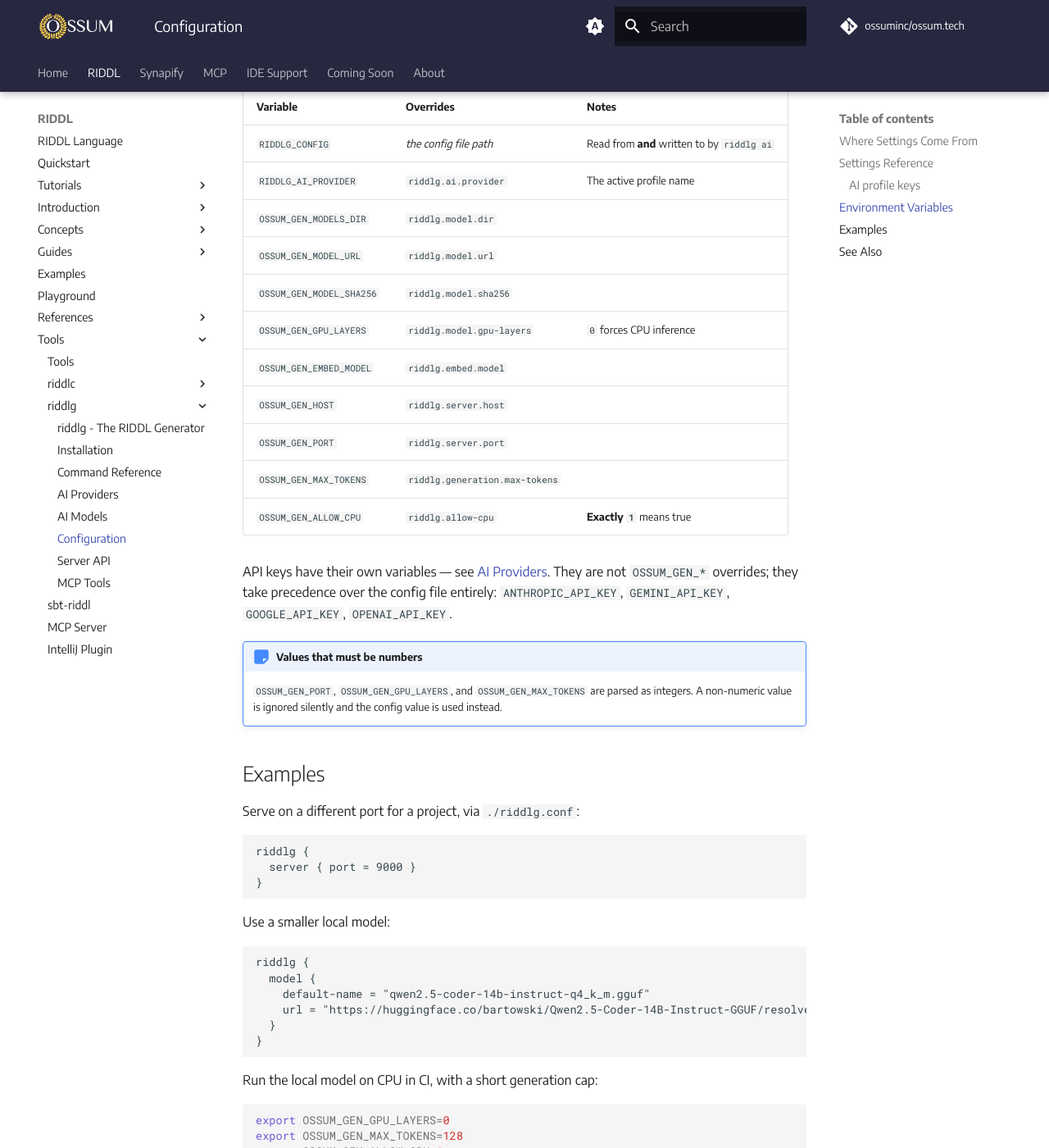
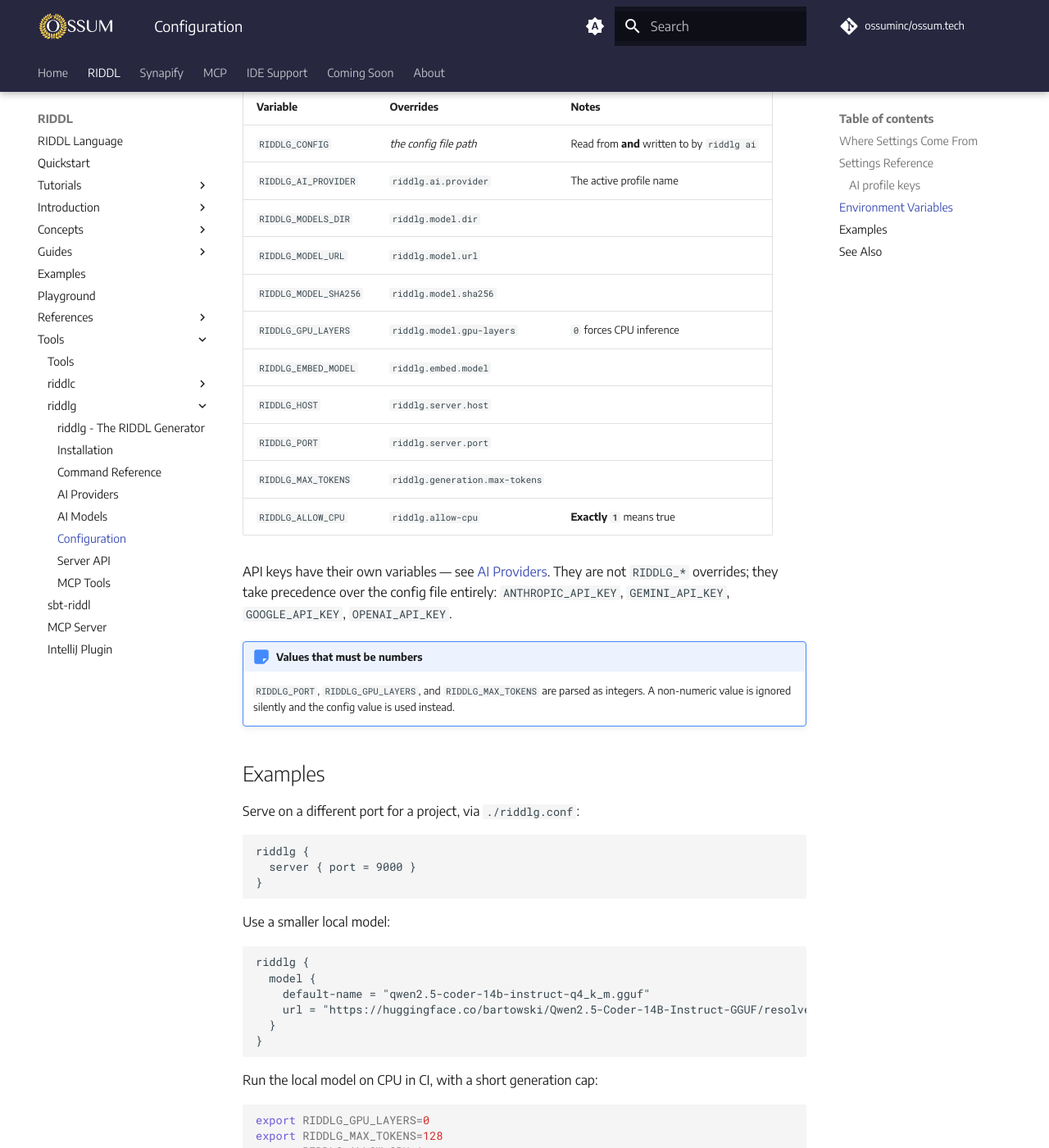
Before and after one commit to ossuminc/ossum.tech, an MkDocs documentation site: the page built from docs/riddl/tools/riddlg/configuration.md, in a window 1280 px wide and 1400 px high, scrolled down 3340 px. Shown: the whole window at 82% size. Built offline with MkDocs 1.6.1 and Material for MkDocs 9.7.7, drawn with Linux system fonts in a browser that asks for light colours; comment, search, counter and statistics services are not loaded; some of the changed text lies outside the part shown.

Commit message:
riddlg docs: rename env vars OSSUM_GEN_* -> RIDDLG_*
Match riddl-generator's unified RIDDLG_ prefix. Updates the riddlg
configuration and models pages plus the notebook.

Preserved the two historical references to OSSUM_GEN_LICENSE (the
removed 0.3.x offline-license token) in the migration note and the
notebook — that var never existed under a RIDDLG_ name.

````diff
--- a/docs/riddl/tools/riddlg/configuration.md
+++ b/docs/riddl/tools/riddlg/configuration.md
@@ -22,7 +22,7 @@
 Settings resolve in this order, **highest precedence first**:
 
 1. **CLI flags** — override everything, at the call site
-2. **`OSSUM_GEN_*` environment variables** — one setting each
+2. **`RIDDLG_*` environment variables** — one setting each
 3. **Config files** — see below
 4. **Baked-in defaults**
 
@@ -149,23 +149,23 @@
 |----------|-----------|-------|
 | `RIDDLG_CONFIG` | *the config file path* | Read from **and** written to by `riddlg ai` |
 | `RIDDLG_AI_PROVIDER` | `riddlg.ai.provider` | The active profile name |
-| `OSSUM_GEN_MODELS_DIR` | `riddlg.model.dir` | |
-| `OSSUM_GEN_MODEL_URL` | `riddlg.model.url` | |
-| `OSSUM_GEN_MODEL_SHA256` | `riddlg.model.sha256` | |
-| `OSSUM_GEN_GPU_LAYERS` | `riddlg.model.gpu-layers` | `0` forces CPU inference |
-| `OSSUM_GEN_EMBED_MODEL` | `riddlg.embed.model` | |
-| `OSSUM_GEN_HOST` | `riddlg.server.host` | |
-| `OSSUM_GEN_PORT` | `riddlg.server.port` | |
-| `OSSUM_GEN_MAX_TOKENS` | `riddlg.generation.max-tokens` | |
-| `OSSUM_GEN_ALLOW_CPU` | `riddlg.allow-cpu` | **Exactly `1`** means true |
+| `RIDDLG_MODELS_DIR` | `riddlg.model.dir` | |
+| `RIDDLG_MODEL_URL` | `riddlg.model.url` | |
+| `RIDDLG_MODEL_SHA256` | `riddlg.model.sha256` | |
+| `RIDDLG_GPU_LAYERS` | `riddlg.model.gpu-layers` | `0` forces CPU inference |
+| `RIDDLG_EMBED_MODEL` | `riddlg.embed.model` | |
+| `RIDDLG_HOST` | `riddlg.server.host` | |
+| `RIDDLG_PORT` | `riddlg.server.port` | |
+| `RIDDLG_MAX_TOKENS` | `riddlg.generation.max-tokens` | |
+| `RIDDLG_ALLOW_CPU` | `riddlg.allow-cpu` | **Exactly `1`** means true |
 
 API keys have their own variables — see
-[AI Providers](ai-providers.md#precedence). They are not `OSSUM_GEN_*`
+[AI Providers](ai-providers.md#precedence). They are not `RIDDLG_*`
 overrides; they take precedence over the config file entirely:
 `ANTHROPIC_API_KEY`, `GEMINI_API_KEY`, `GOOGLE_API_KEY`, `OPENAI_API_KEY`.
 
 !!! note "Values that must be numbers"
-    `OSSUM_GEN_PORT`, `OSSUM_GEN_GPU_LAYERS`, and `OSSUM_GEN_MAX_TOKENS` are
+    `RIDDLG_PORT`, `RIDDLG_GPU_LAYERS`, and `RIDDLG_MAX_TOKENS` are
     parsed as integers. A non-numeric value is ignored silently and the config
     value is used instead.
 
@@ -193,9 +193,9 @@
 Run the local model on CPU in CI, with a short generation cap:
 
 ```bash
-export OSSUM_GEN_GPU_LAYERS=0
-export OSSUM_GEN_MAX_TOKENS=128
-export OSSUM_GEN_ALLOW_CPU=1
+export RIDDLG_GPU_LAYERS=0
+export RIDDLG_MAX_TOKENS=128
+export RIDDLG_ALLOW_CPU=1
 ```
 
 ## See Also
````
Also changed, not shown: NOTEBOOK.md (+1 -1 lines), docs/riddl/tools/riddlg/models.md (+9 -9 lines).
